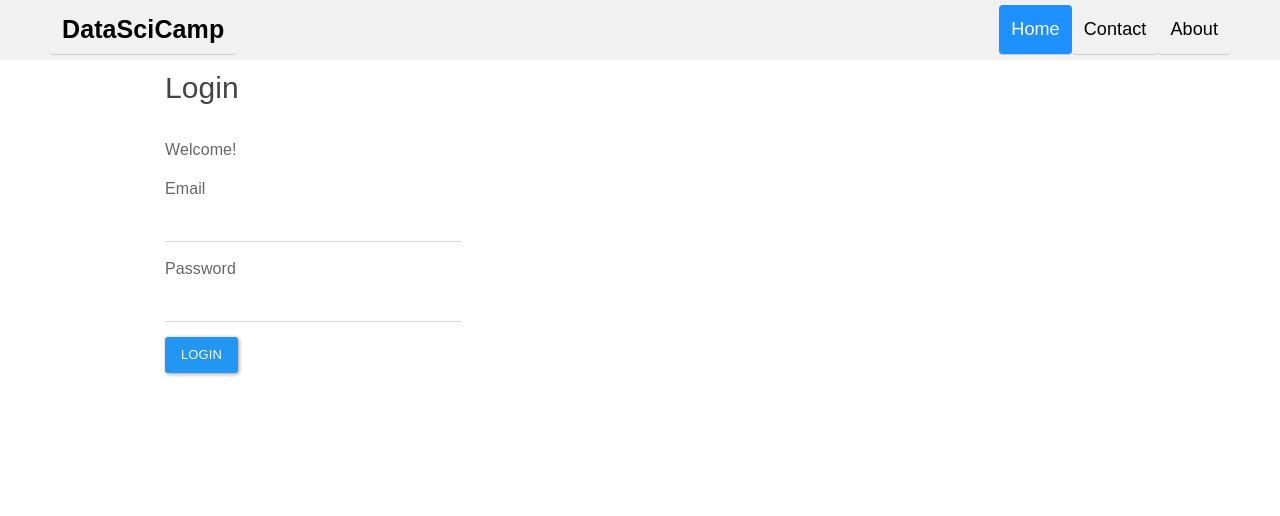
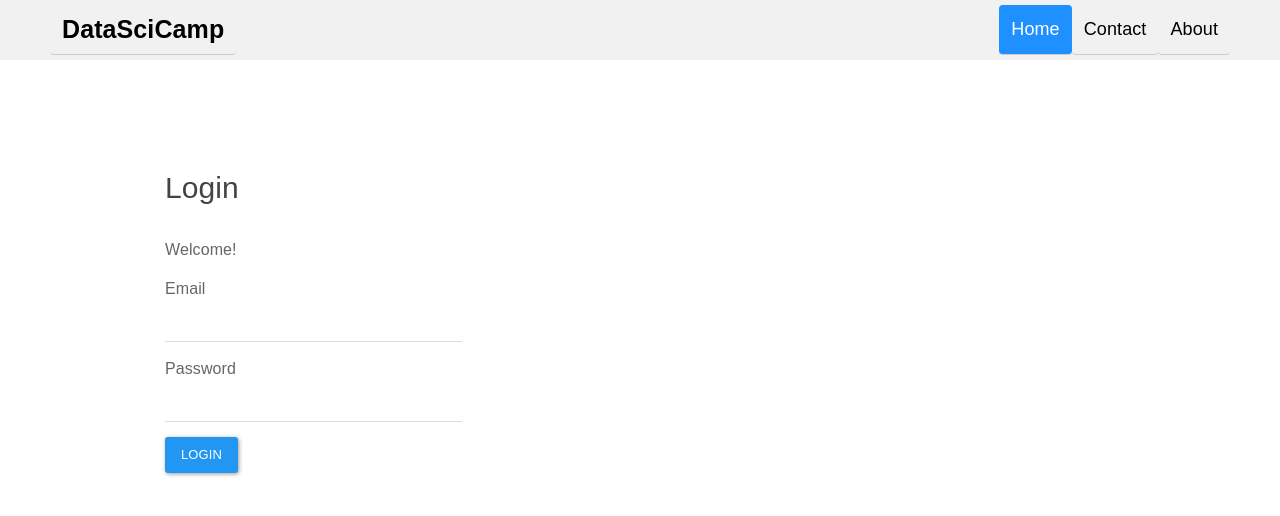
Before and after one commit to datascicamp/WebUIPart, a Flask app: page /auth/login in a window 1280 px wide. Shown: the top 516 px of the page. Run offline with Flask 2, Linux system fonts and the light colour scheme; some libraries are stand-ins or nearby versions.

Commit message:
Set padding for class=container

```diff
--- a/app/static/deadlines_css/deadlines.css
+++ b/app/static/deadlines_css/deadlines.css
@@ -114,6 +114,8 @@ body *::selection {
 
 .container {
   max-width: 980px;
+  padding-top: 100px;
+  }
 }
 
 .top-strip {
```
